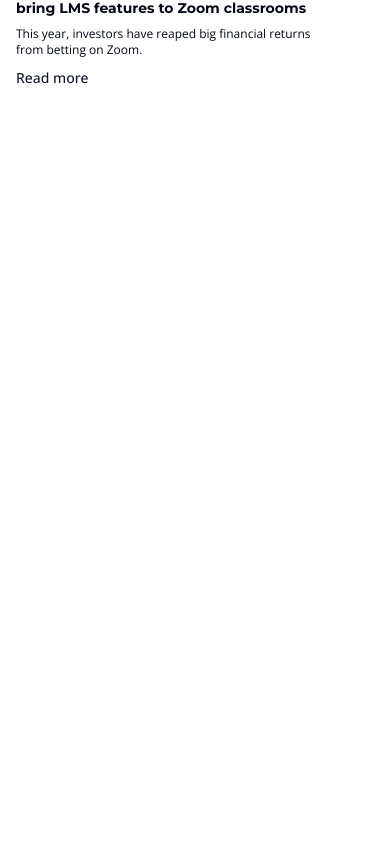
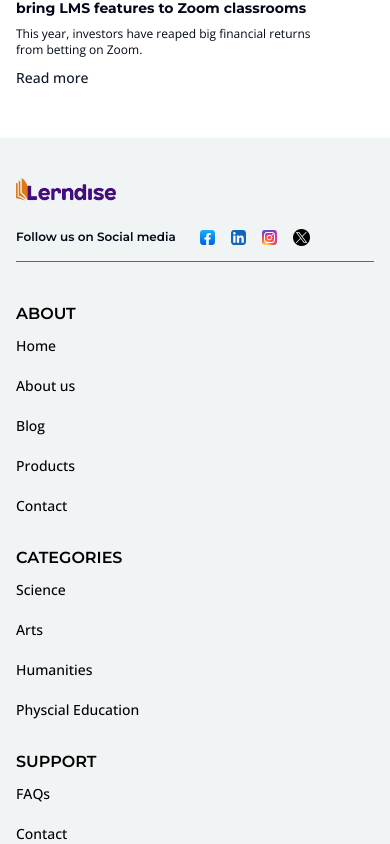
Before and after one commit to Lerndise/Lerndise-FE, a Next.js app: page / in a window 390 px wide. Shown: the part 9640-10484 px from the top of the page. Before the commit the page ends 9738 px from the top, so only its background shows below. Built offline with nearby package versions, Linux system fonts and the light colour scheme.

Commit message:
responsiveness for footer

```diff
--- a/app/page.tsx
+++ b/app/page.tsx
@@ -134,9 +134,9 @@
         </h3>
         <BlogPreview />
       </section>
-      {/* <section>
+      <section>
         <Footer />
-      </section> */}
+      </section>
     </div>
   );
 };
--- a/components/LandingPage/Footer.tsx
+++ b/components/LandingPage/Footer.tsx
@@ -36,12 +36,14 @@
   const currentYear = new Date().getFullYear();
 
   return (
-    <div className="bg-footer-bg flex flex-col gap-10 px-[100px] py-[40px] mt-[40px]">
+    <div className="bg-footer-bg flex flex-col gap-10 px-4 md:px-10 lg:px-[100px] py-[40px] mt-[40px]">
       <div className="flex flex-col gap-1">
-        <div className="flex justify-between items-center">
+        <div className="flex flex-col items-start gap-4 md:gap-0 md:flex-row md:justify-between md:items-center">
           <Brand />
           <div className="flex items-center gap-6">
-            <h3 className="text-sm font-semibold">Follow us on Social media</h3>
+            <h3 className="text-xs md:text-sm font-semibold">
+              Follow us on Social media
+            </h3>
             <section className="flex gap-4">
               <Button variant={"ghost"} className="p-0">
                 <Image src={Facebook} alt="Facebook Icon" />
@@ -60,7 +62,7 @@
         </div>
         <Image src={Line} alt="Line" />
       </div>
-      <section className="text-black grid grid-cols-1 lg:grid-cols-[220px_220px_220px_1fr] lg:justify-between">
+      <section className="text-black grid gap-5 grid-cols-1 md:grid-cols-[120px_120px_100px_1fr]  lg:grid-cols-[150px_150px_150px_1fr]  xl:grid-cols-[220px_220px_220px_1fr] lg:justify-between">
         <div>
           <h3 className="lg:text-lg font-semibold">ABOUT</h3>
           {about.map((item) => (
```
